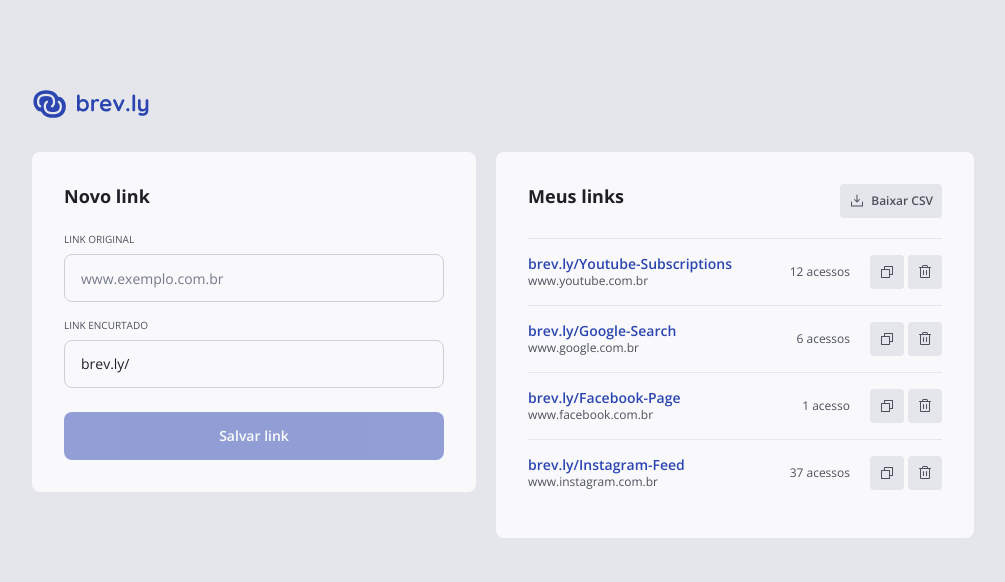
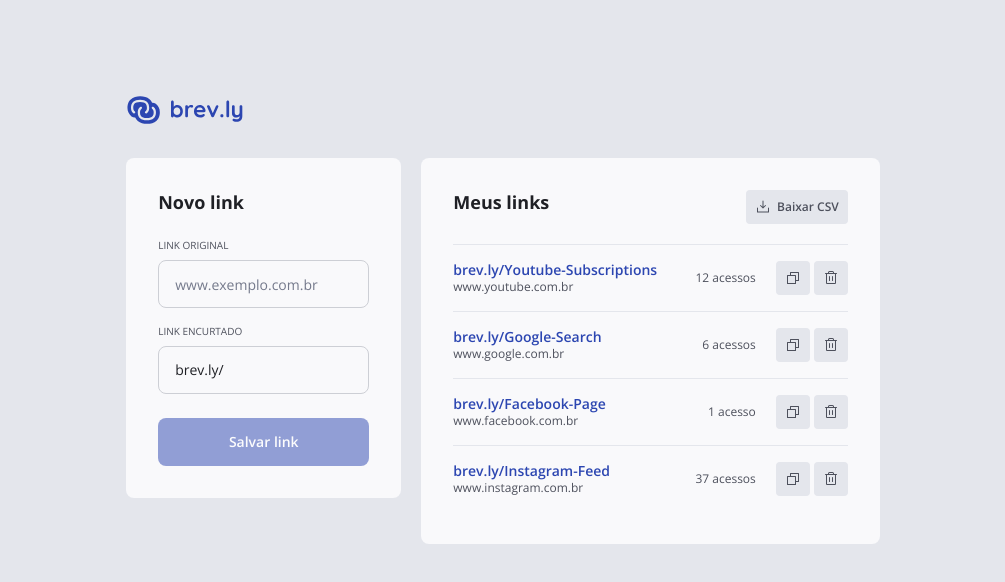
Before and after one commit to JoaoMagnago/ftr-360-desafio-fase-1-brevly, a React (Vite) app in the folder web/: page / in a window 1280 px wide. Shown: the top 582 px of the page, without its empty margins (137-1142 px from the left). Built offline with nearby package versions, Linux system fonts and the light colour scheme.

Commit message:
feat(not-found): create styles for not found page

```diff
--- /dev/null
+++ b/web/src/components/page-container.tsx
@@ -0,0 +1,7 @@
+export const PageContainer = ({ children }: { children: React.ReactNode }) => {
+  return (
+    <main className="h-dvh flex items-center justify-center px-3">
+      {children}
+    </main>
+  );
+};
--- a/web/src/pages/home.tsx
+++ b/web/src/pages/home.tsx
@@ -1,3 +1,4 @@
+import { PageContainer } from '../components/page-container';
 import { ShortLinkForm } from '../components/short-link-form';
 import { ShortLinksList } from '../components/short-links-list';
 
@@ -5,8 +6,8 @@ import logo from '../assets/Logo.svg';
 
 export const Home = () => {
   return (
-    <main className="h-dvh flex flex-col items-center gap-8 px-3">
-      <div className="flex flex-1 items-center justify-center gap-5 flex-col w-full mt-[5.5rem] lg:max-w-[75%] lg:flex-row lg:items-start">
+    <PageContainer>
+      <div className="grid grid-cols-[3fr_5fr] items-center justify-center gap-5 flex-col h-dvh w-full mt-[15%] lg:max-w-[60%] lg:flex-row lg:items-start">
         <div className="flex flex-col items-start gap-8 w-full">
           <img src={logo} aria-label={'logo do brev.ly'} className="h-8" />
           <ShortLinkForm />
@@ -14,6 +15,6 @@ export const Home = () => {
 
         <ShortLinksList />
       </div>
-    </main>
+    </PageContainer>
   );
 };
--- a/web/src/pages/not-found.tsx
+++ b/web/src/pages/not-found.tsx
@@ -1,3 +1,28 @@
+import { PageContainer } from '../components/page-container';
+
+import notFound from '../assets/404.svg';
+
 export const NotFound = () => {
-  return <main>Not Found</main>;
+  return (
+    <PageContainer>
+      <div className="flex flex-col items-center gap-6 px-12 py-16 w-full max-w-[36.25rem] rounded-lg bg-white">
+        <img
+          src={notFound}
+          aria-label={'Código 404 para conteúdo não encontrado'}
+          className="h-[5.3125rem]"
+        />
+
+        <h1 className="text-xl text-gray-600">Link não encontrado</h1>
+
+        <p className="text-md-semibold text-gray-500 text-center">
+          O link que você está tentando acessar não existe, foi removido ou é
+          uma url inválida. Saiba mais em{' '}
+          <a href="/" className="text-blue-base underline hover:cursor-pointer">
+            brev.ly
+          </a>
+          .
+        </p>
+      </div>
+    </PageContainer>
+  );
 };
```
